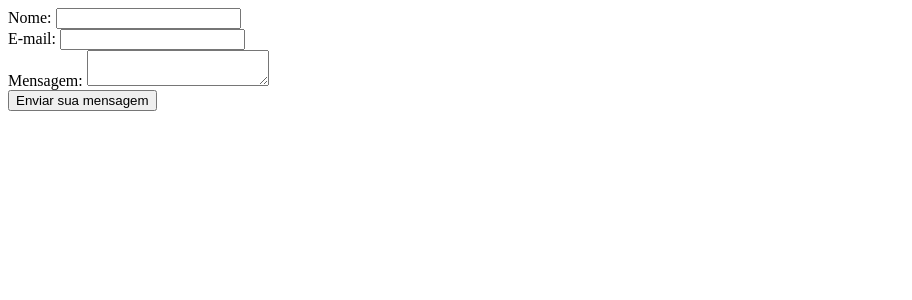
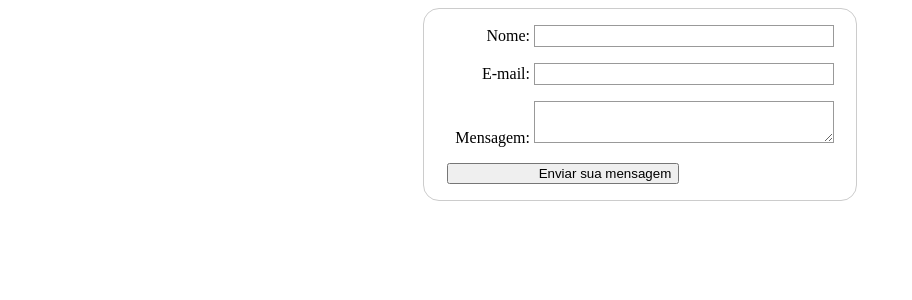
Before and after one commit to brunomalheiros/projeto, a Flask app: page /denuncia in a window 1280 px wide. Shown: the top 300 px of the page, without its empty margins (0-912 px from the left). Run offline with Flask 2, Linux system fonts and the light colour scheme.

Commit message:
adicionando css na pagina de denuncias

```diff
--- a/templates/denuncia.html
+++ b/templates/denuncia.html
@@ -2,6 +2,51 @@
 
 {% block conteudo %}
 <body>
+    <style>
+        form {
+    /* Apenas para centralizar o form na página */
+    margin: 0 auto;
+    width: 400px;
+    /* Para ver as bordas do formulário */
+    padding: 1em;
+    border: 1px solid #CCC;
+    border-radius: 1em;
+
+}
+form div + div {
+    margin-top: 1em;
+}
+input:focus, textarea:focus {
+    /* Dar um pouco de destaque nos elementos ativos */
+    border-color: #000;
+}
+button {
+    /* Para posicionar os botões para a mesma posição dos campos de texto */
+    padding-left: 90px; /* mesmo tamanho que os elementos do tipo label */
+}
+button {
+    /* Esta margem extra representa aproximadamente o mesmo espaço que o espaço entre as labels e os seus campos de texto*/
+    margin-left: .5em;
+}
+input, textarea {
+    /* Para certificar-se que todos os campos de texto têm as mesmas configurações de fonte. Por padrão, textareas ter uma fonte monospace*/
+    font: 1em sans-serif;
+
+    /* Para dar o mesmo tamanho a todos os campo de texto */
+    width: 300px;
+    -moz-box-sizing: border-box;
+    box-sizing: border-box;
+
+    /* Para harmonizar o look & feel das bordas nos campos de texto*/
+    border: 1px solid #999;
+}
+label {
+    /*Para ter certeza que todas as labels tem o mesmo tamanho e estão propriamente alinhadas */
+    display: inline-block;
+    width: 90px;
+    text-align: right;
+}
+    </style>
 
     <form action="/pagina-processa-dados-do-form" method="post">
         <div>
```
Also changed, not shown: static/_imagens/cachorro.jpg (deleted), static/_imagens/matoalto.jpg (deleted).
